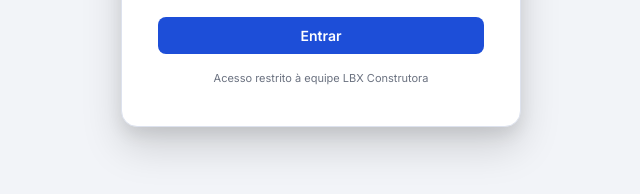
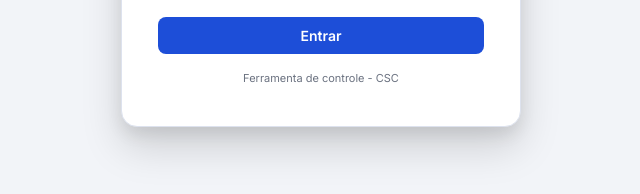
Before and after one commit to igoribeiro772/Velar, a plain HTML site: page index.html in a window 1280 px wide. Shown: the part 470-664 px from the top of the page, 319-959 px from the left. Drawn offline with nearby package versions, Linux system fonts and the light colour scheme.

Commit message:
Update index.html

```diff
--- a/index.html
+++ b/index.html
@@ -256,7 +256,7 @@ tr:hover td{background:var(--s1)}
       </div>
     </div>
     <button id="login-btn" onclick="doLogin()" style="width:100%;padding:10px;background:var(--blu);border:none;border-radius:var(--r);color:#fff;font-family:var(--font);font-size:14px;font-weight:600;cursor:pointer;transition:all .12s">Entrar</button>
-    <div style="text-align:center;margin-top:16px;font-size:11px;color:var(--t3)">Acesso restrito à equipe LBX Construtora</div>
+    <div style="text-align:center;margin-top:16px;font-size:11px;color:var(--t3)">Ferramenta de controle - CSC</div>
   </div>
 </div>
 
```
